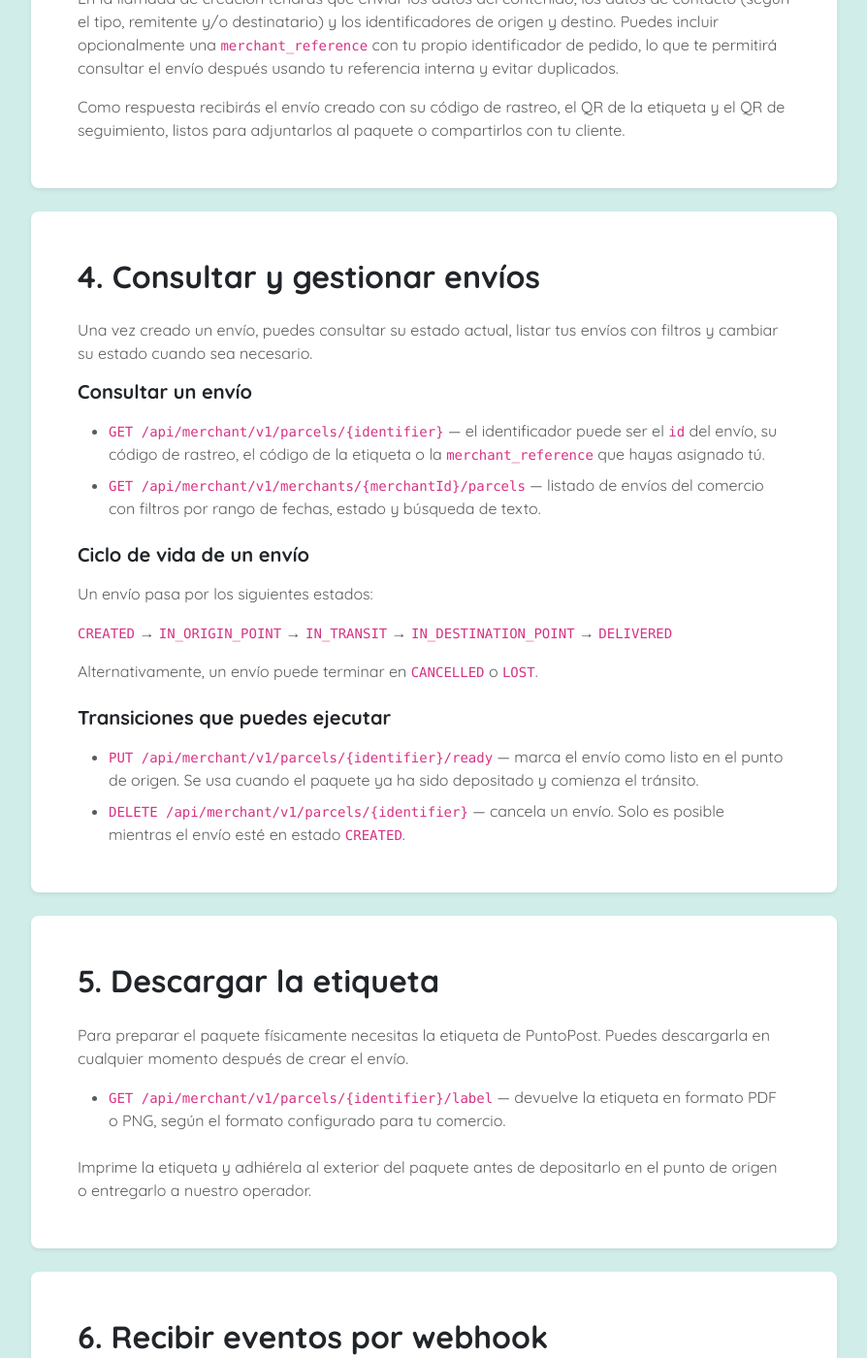
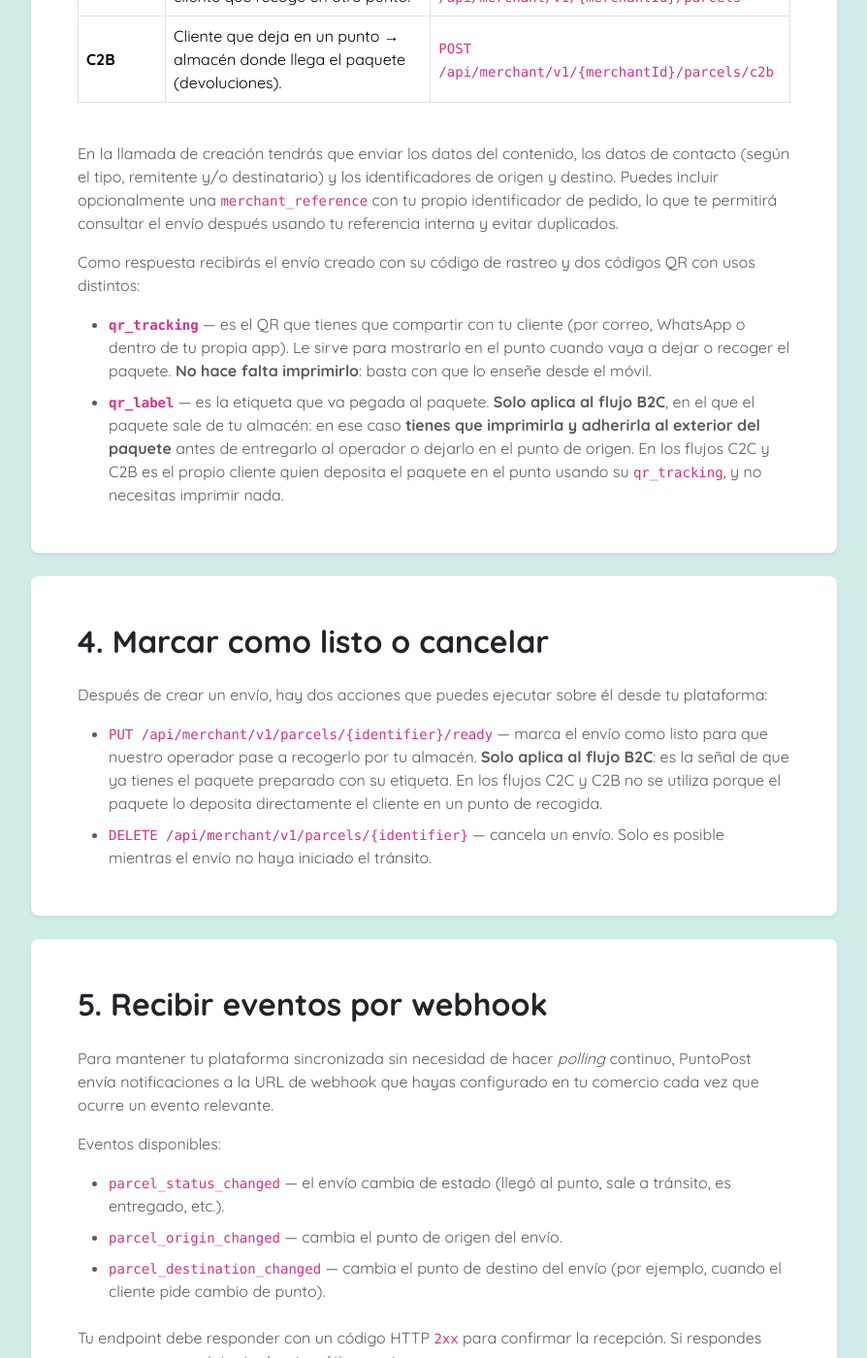
Before and after one commit to puntopost/web, a Jekyll site: the page built from api-integration/index.html, in a window 1280 px wide and 1400 px high, scrolled down 3031 px. Shown: the whole window at 97% size, without its empty margins (335-1229 px from the left). Built offline with Jekyll 4.4.1, drawn with Linux system fonts in a browser that asks for light colours; some of the changed text lies outside the part shown.

Commit message:
Mejoras iterativas en la guía de integración vía API (#78)
* docs(api-integration): remind to refresh the local coverage cache daily

When integrators pick the full-list approach for coverage validation,
their local copy can go stale as PuntoPost expands the network. Add an
explicit note recommending a daily refresh so clients don't miss out
when their zone is newly covered.

Co-Authored-By: Claude Opus 4.7 <noreply@anthropic.com>

* docs(api-integration): sharpen shipment types and QR explanation

- Rephrase B2C and C2B rows to talk about the warehouse the parcel
  ships from / arrives at instead of the generic "comercio", matching
  how integrators think about their own logistics.
- Split the post-creation paragraph into a dedicated list explaining
  qr_tracking vs qr_label: what each one is for, when the customer
  needs it, and that qr_label only needs to be printed on B2C.

Co-Authored-By: Claude Opus 4.7 <noreply@anthropic.com>

* docs(api-integration): trim step 4 to just ready and cancel

Section 4 used to cover parcel lookups, the full lifecycle diagram and
every possible transition. Drop everything except the two actions the
integrator actually triggers from their side: mark as ready (B2C only)
and cancel. Rename the section and TOC entry accordingly.

Co-Authored-By: Claude Opus 4.7 <noreply@anthropic.com>

* docs(api-integration): drop the standalone "download label" step

The label is already covered inline in step 3 as part of the qr_label
explanation, so a separate section is redundant. Remove it, renumber
the webhooks section from 6 to 5, and drop the now-dangling forward
link from step 3.

Co-Authored-By: Claude Opus 4.7 <noreply@anthropic.com>

---------

Co-authored-by: Claude Opus 4.7 <noreply@anthropic.com>

```diff
--- a/api-integration/index.html
+++ b/api-integration/index.html
@@ -21,11 +21,9 @@ toc:
     - id: paso-3-envio
       label: 3. Crear un envío
     - id: paso-4-gestion
-      label: 4. Consultar y gestionar envíos
-    - id: paso-5-etiqueta
-      label: 5. Descargar la etiqueta
-    - id: paso-6-webhooks
-      label: 6. Recibir eventos por webhook
+      label: 4. Marcar como listo o cancelar
+    - id: paso-5-webhooks
+      label: 5. Recibir eventos por webhook
     - id: documentacion
       label: Documentación completa
 ---
@@ -87,6 +85,9 @@ toc:
         <li class="mb-2"><strong>Consulta puntual:</strong> <code>GET /api/merchant/v1/coverage/{postalCode}</code> — devuelve si un código postal concreto tiene o no cobertura. Recomendado para validar en tiempo real durante el checkout.</li>
         <li><strong>Descarga completa:</strong> <code>GET /api/merchant/v1/coverage</code> — devuelve el listado completo de códigos postales cubiertos. Útil si prefieres cachearlo en tu plataforma y validar en local.</li>
     </ul>
+    <p class="text-body-secondary mb-3">
+        Si eliges la descarga completa, <strong>actualiza tu base local al menos una vez al día</strong>. Nuestra red se amplía continuamente y los códigos postales cubiertos pueden cambiar de un día para otro. Refrescar el listado diariamente garantiza que tus clientes no pierdan la opción de envío a PuntoPost cuando incorporamos su zona.
+    </p>
     <p class="text-body-secondary mb-0">
         Si el código postal no tiene cobertura, oculta la opción de envío a PuntoPost en tu checkout.
     </p>
@@ -128,7 +129,7 @@ toc:
             <tbody>
                 <tr>
                     <td><strong>B2C</strong></td>
-                    <td>Comercio → cliente que recoge en un punto. Es el flujo más habitual para un ecommerce.</td>
+                    <td>Almacén desde el que sale el paquete → cliente que recoge en un punto. Es el flujo más habitual para un ecommerce.</td>
                     <td><code>POST /api/merchant/v1/{merchantId}/parcels/b2c</code></td>
                 </tr>
                 <tr>
@@ -138,7 +139,7 @@ toc:
                 </tr>
                 <tr>
                     <td><strong>C2B</strong></td>
-                    <td>Cliente que deja en un punto → comercio (devoluciones).</td>
+                    <td>Cliente que deja en un punto → almacén donde llega el paquete (devoluciones).</td>
                     <td><code>POST /api/merchant/v1/{merchantId}/parcels/c2b</code></td>
                 </tr>
             </tbody>
@@ -147,56 +148,28 @@ toc:
     <p class="text-body-secondary mb-3">
         En la llamada de creación tendrás que enviar los datos del contenido, los datos de contacto (según el tipo, remitente y/o destinatario) y los identificadores de origen y destino. Puedes incluir opcionalmente una <code>merchant_reference</code> con tu propio identificador de pedido, lo que te permitirá consultar el envío después usando tu referencia interna y evitar duplicados.
     </p>
-    <p class="text-body-secondary mb-0">
-        Como respuesta recibirás el envío creado con su código de rastreo, el QR de la etiqueta y el QR de seguimiento, listos para adjuntarlos al paquete o compartirlos con tu cliente.
+    <p class="text-body-secondary mb-3">
+        Como respuesta recibirás el envío creado con su código de rastreo y dos códigos QR con usos distintos:
     </p>
+    <ul class="text-body-secondary mb-0">
+        <li class="mb-2"><strong><code>qr_tracking</code></strong> — es el QR que tienes que compartir con tu cliente (por correo, WhatsApp o dentro de tu propia app). Le sirve para mostrarlo en el punto cuando vaya a dejar o recoger el paquete. <strong>No hace falta imprimirlo</strong>: basta con que lo enseñe desde el móvil.</li>
+        <li><strong><code>qr_label</code></strong> — es la etiqueta que va pegada al paquete. <strong>Solo aplica al flujo B2C</strong>, en el que el paquete sale de tu almacén: en ese caso <strong>tienes que imprimirla y adherirla al exterior del paquete</strong> antes de entregarlo al operador o dejarlo en el punto de origen. En los flujos C2C y C2B es el propio cliente quien deposita el paquete en el punto usando su <code>qr_tracking</code>, y no necesitas imprimir nada.</li>
+    </ul>
 </section>
 
 <section id="paso-4-gestion" class="bg-white rounded-3 shadow-sm p-4 p-lg-5 mb-4">
-    <h2 class="fw-bold mb-4">4. Consultar y gestionar envíos</h2>
+    <h2 class="fw-bold mb-4">4. Marcar como listo o cancelar</h2>
     <p class="text-body-secondary mb-3">
-        Una vez creado un envío, puedes consultar su estado actual, listar tus envíos con filtros y cambiar su estado cuando sea necesario.
+        Después de crear un envío, hay dos acciones que puedes ejecutar sobre él desde tu plataforma:
     </p>
-
-    <h3 class="fw-bold h5 mb-3">Consultar un envío</h3>
-    <ul class="text-body-secondary mb-4">
-        <li class="mb-2"><code>GET /api/merchant/v1/parcels/{identifier}</code> — el identificador puede ser el <code>id</code> del envío, su código de rastreo, el código de la etiqueta o la <code>merchant_reference</code> que hayas asignado tú.</li>
-        <li><code>GET /api/merchant/v1/merchants/{merchantId}/parcels</code> — listado de envíos del comercio con filtros por rango de fechas, estado y búsqueda de texto.</li>
-    </ul>
-
-    <h3 class="fw-bold h5 mb-3">Ciclo de vida de un envío</h3>
-    <p class="text-body-secondary mb-3">
-        Un envío pasa por los siguientes estados:
-    </p>
-    <p class="text-body-secondary mb-3">
-        <code>CREATED</code> → <code>IN_ORIGIN_POINT</code> → <code>IN_TRANSIT</code> → <code>IN_DESTINATION_POINT</code> → <code>DELIVERED</code>
-    </p>
-    <p class="text-body-secondary mb-4">
-        Alternativamente, un envío puede terminar en <code>CANCELLED</code> o <code>LOST</code>.
-    </p>
-
-    <h3 class="fw-bold h5 mb-3">Transiciones que puedes ejecutar</h3>
     <ul class="text-body-secondary mb-0">
-        <li class="mb-2"><code>PUT /api/merchant/v1/parcels/{identifier}/ready</code> — marca el envío como listo en el punto de origen. Se usa cuando el paquete ya ha sido depositado y comienza el tránsito.</li>
-        <li><code>DELETE /api/merchant/v1/parcels/{identifier}</code> — cancela un envío. Solo es posible mientras el envío esté en estado <code>CREATED</code>.</li>
+        <li class="mb-2"><code>PUT /api/merchant/v1/parcels/{identifier}/ready</code> — marca el envío como listo para que nuestro operador pase a recogerlo por tu almacén. <strong>Solo aplica al flujo B2C</strong>: es la señal de que ya tienes el paquete preparado con su etiqueta. En los flujos C2C y C2B no se utiliza porque el paquete lo deposita directamente el cliente en un punto de recogida.</li>
+        <li><code>DELETE /api/merchant/v1/parcels/{identifier}</code> — cancela un envío. Solo es posible mientras el envío no haya iniciado el tránsito.</li>
     </ul>
 </section>
 
-<section id="paso-5-etiqueta" class="bg-white rounded-3 shadow-sm p-4 p-lg-5 mb-4">
-    <h2 class="fw-bold mb-4">5. Descargar la etiqueta</h2>
-    <p class="text-body-secondary mb-3">
-        Para preparar el paquete físicamente necesitas la etiqueta de PuntoPost. Puedes descargarla en cualquier momento después de crear el envío.
-    </p>
-    <ul class="text-body-secondary mb-4">
-        <li><code>GET /api/merchant/v1/parcels/{identifier}/label</code> — devuelve la etiqueta en formato PDF o PNG, según el formato configurado para tu comercio.</li>
-    </ul>
-    <p class="text-body-secondary mb-0">
-        Imprime la etiqueta y adhiérela al exterior del paquete antes de depositarlo en el punto de origen o entregarlo a nuestro operador.
-    </p>
-</section>
-
-<section id="paso-6-webhooks" class="bg-white rounded-3 shadow-sm p-4 p-lg-5 mb-4">
-    <h2 class="fw-bold mb-4">6. Recibir eventos por webhook</h2>
+<section id="paso-5-webhooks" class="bg-white rounded-3 shadow-sm p-4 p-lg-5 mb-4">
+    <h2 class="fw-bold mb-4">5. Recibir eventos por webhook</h2>
     <p class="text-body-secondary mb-3">
         Para mantener tu plataforma sincronizada sin necesidad de hacer <em>polling</em> continuo, PuntoPost envía notificaciones a la URL de webhook que hayas configurado en tu comercio cada vez que ocurre un evento relevante.
     </p>
```
